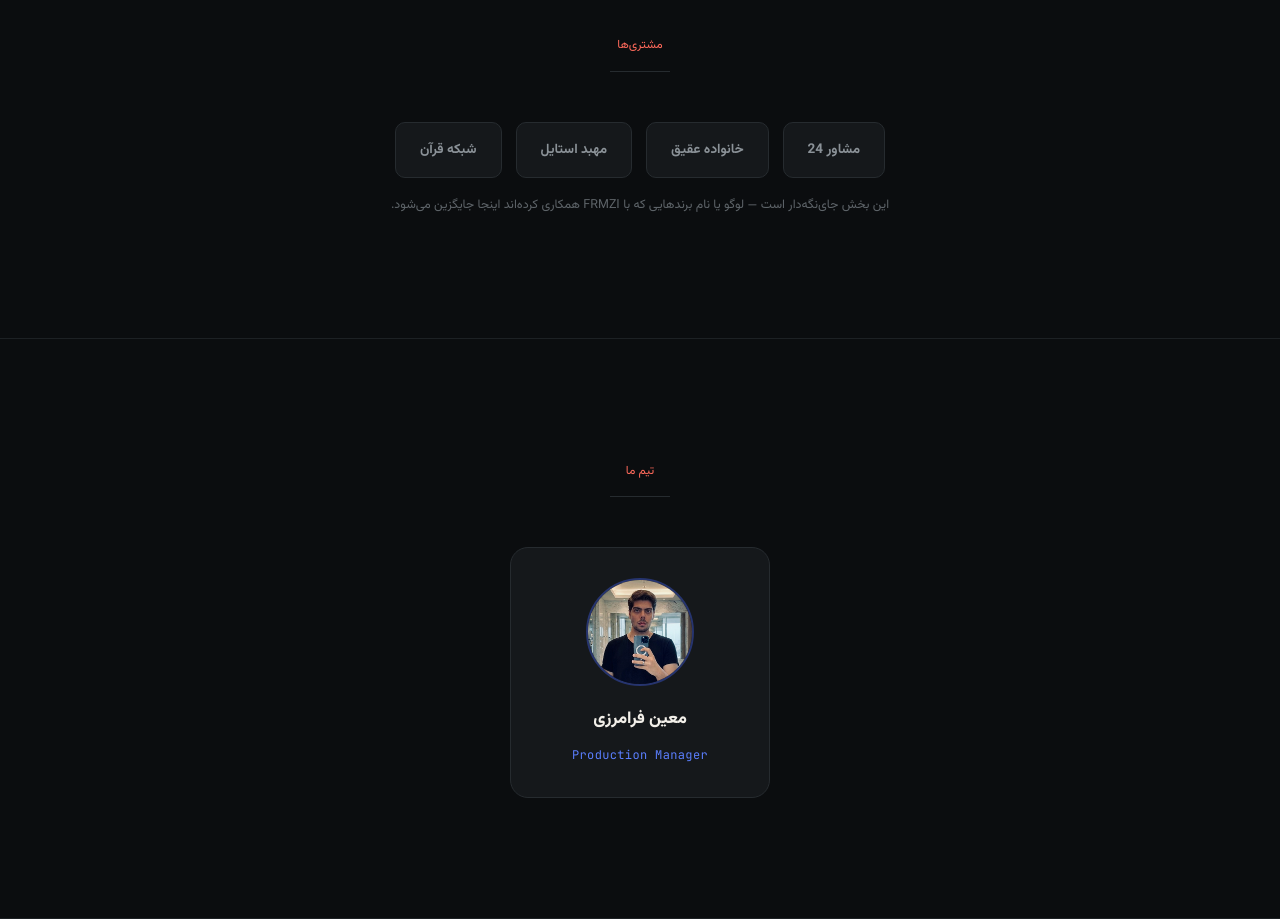
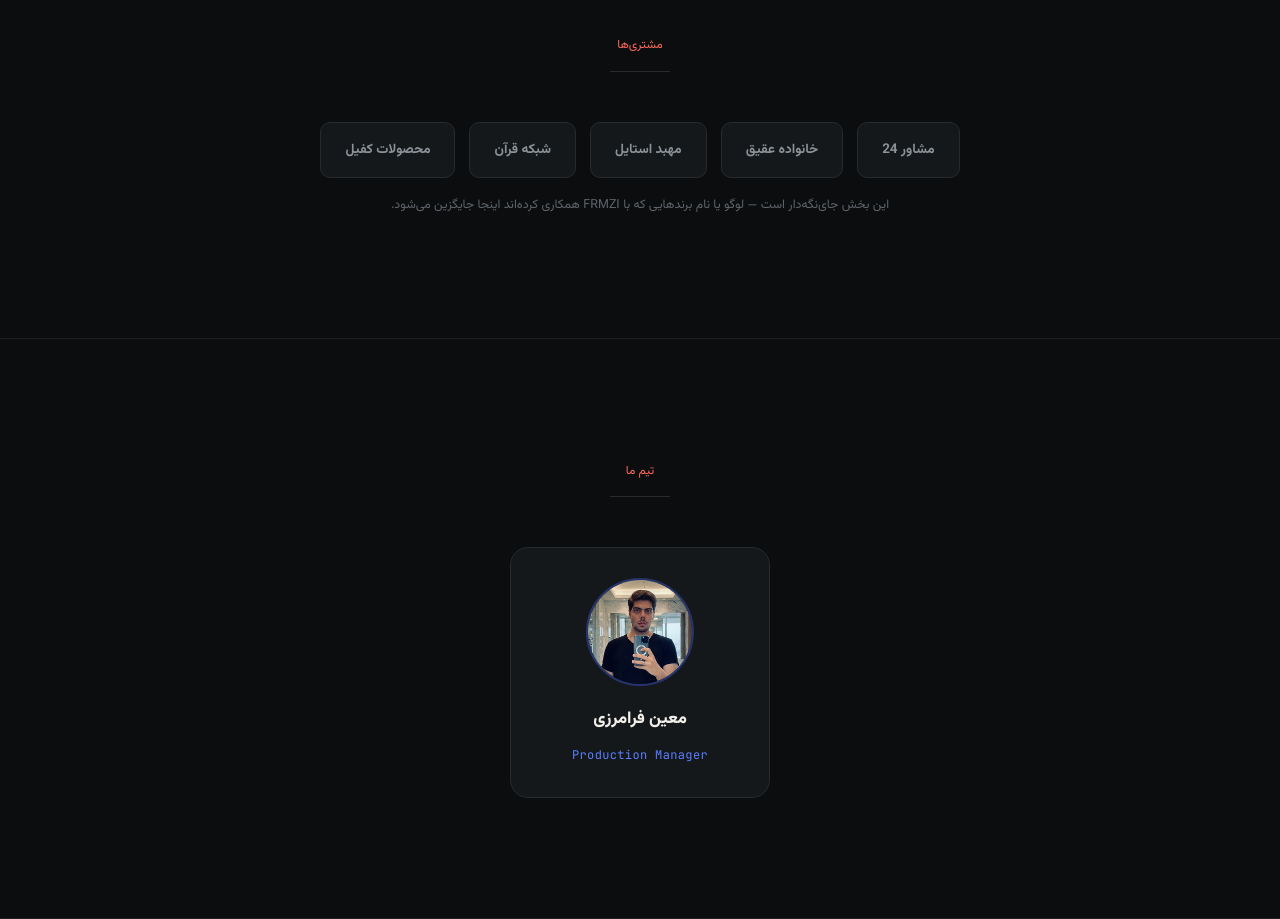
Before and after one commit to mei421f/frmzi-portfolio, a website: page public/index.html in a window 1280 px wide. Shown: the part 2860-3779 px from the top of the page. Drawn offline with Linux system fonts and the light colour scheme; no server answers.

Commit message:
Add 'محصولات کفیل' client chip to index.html

```diff
--- a/public/index.html
+++ b/public/index.html
@@ -113,6 +113,7 @@
         <div class="client-chip">خانواده عقیق</div>
         <div class="client-chip">مهبد استایل</div>
         <div class="client-chip">شبکه قرآن</div>
+        <div class="client-chip">محصولات کفیل</div>
       </div>
       <p class="clients-note">این بخش جای‌نگه‌دار است — لوگو یا نام برندهایی که با FRMZI همکاری کرده‌اند اینجا جایگزین می‌شود.</p>
     </div>
```
